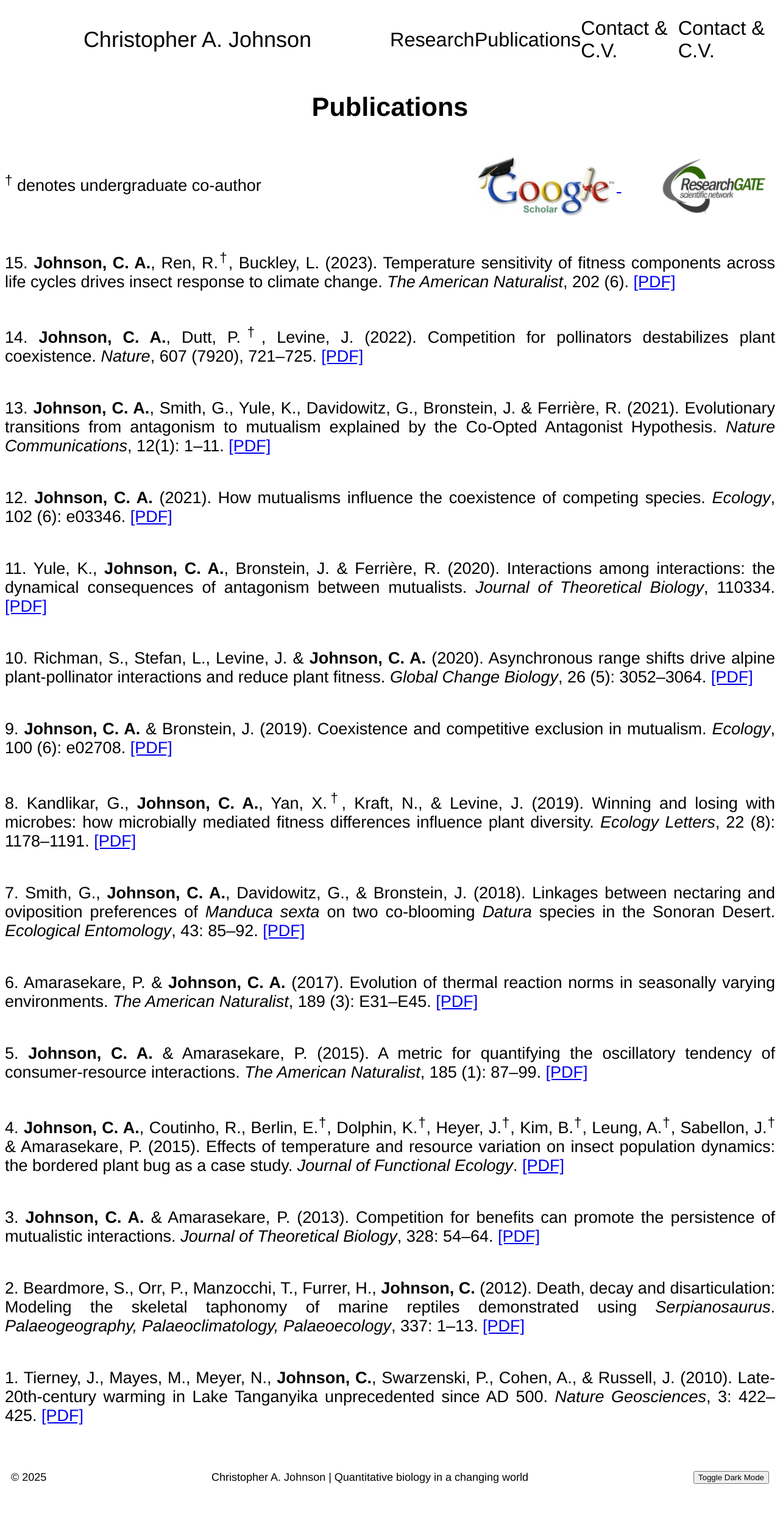
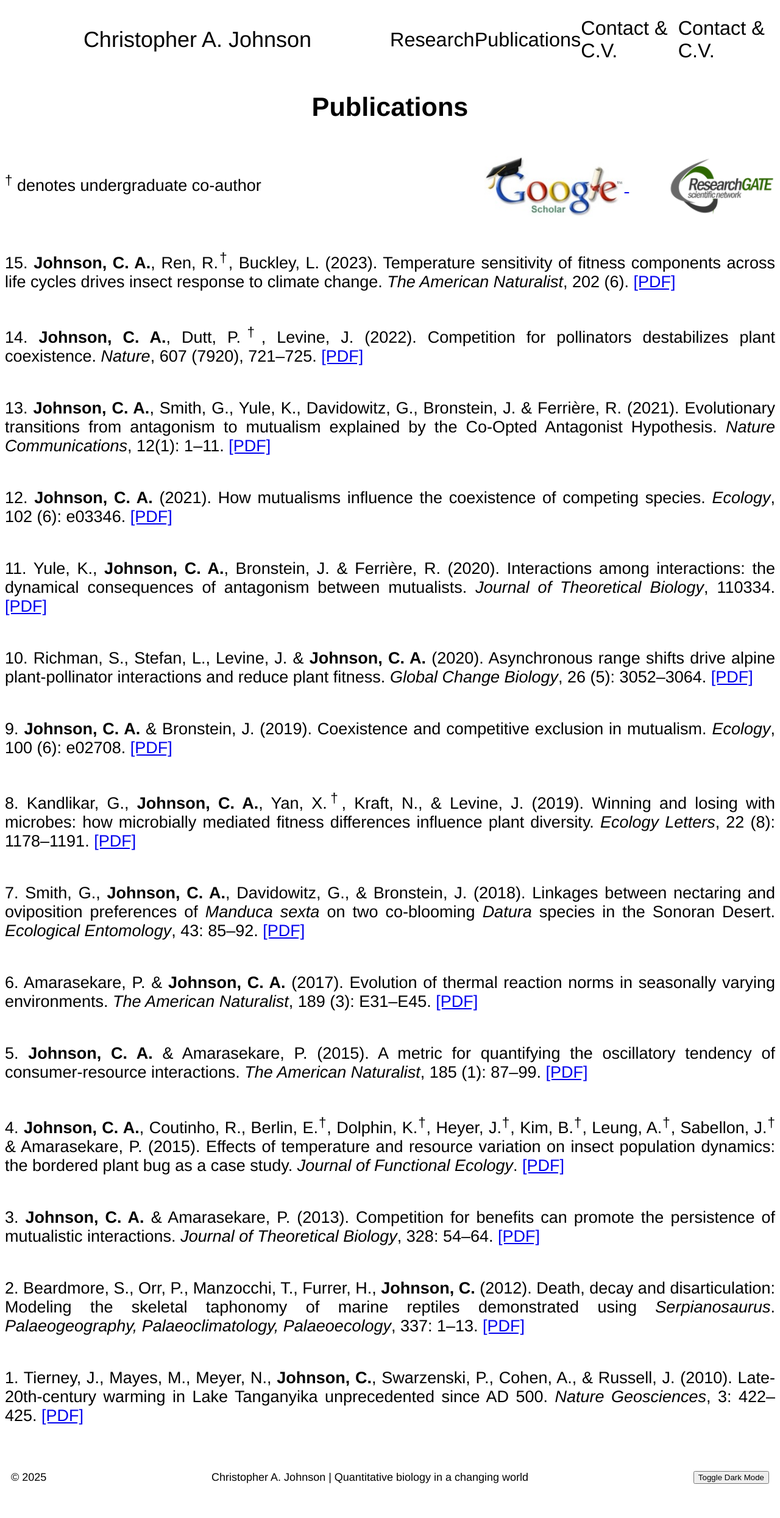
Before and after one commit to chrisajohnson/chrisajohnson.github.io, a Jekyll site: the page built from publications.md, in a window 1280 px wide. Shown: the whole page at 61% size. Built offline with Jekyll 4.4.1, drawn with Linux system fonts in a browser that asks for light colours.

Commit message:
Update publications.md

```diff
--- a/publications.md
+++ b/publications.md
@@ -9,7 +9,7 @@ weight: 2
 <p>
   <sup>†</sup> denotes undergraduate co-author
   <a href="https://scholar.google.com/citations?user=IzLbtxcAAAAJ&hl=en" target="_blank">
-    <img src="{{ '/images/Google_scholar.jpg' }}" alt="Google Scholar logo" style="height: 100px; vertical-align: middle; margin-left: 27vw;" />
+    <img src="{{ '/images/Google_scholar.jpg' }}" alt="Google Scholar logo" style="height: 100px; vertical-align: middle; margin-left: 28vw;" />
   </a><a href="https://www.researchgate.net/profile/Christopher-Johnson-41" target="_blank">
     <img src="{{ '/images/Research_gate.png' }}" alt="ResearchGate logo" style="height: 100px; vertical-align: middle; margin-left: 5vw;" />
   </a>
```
